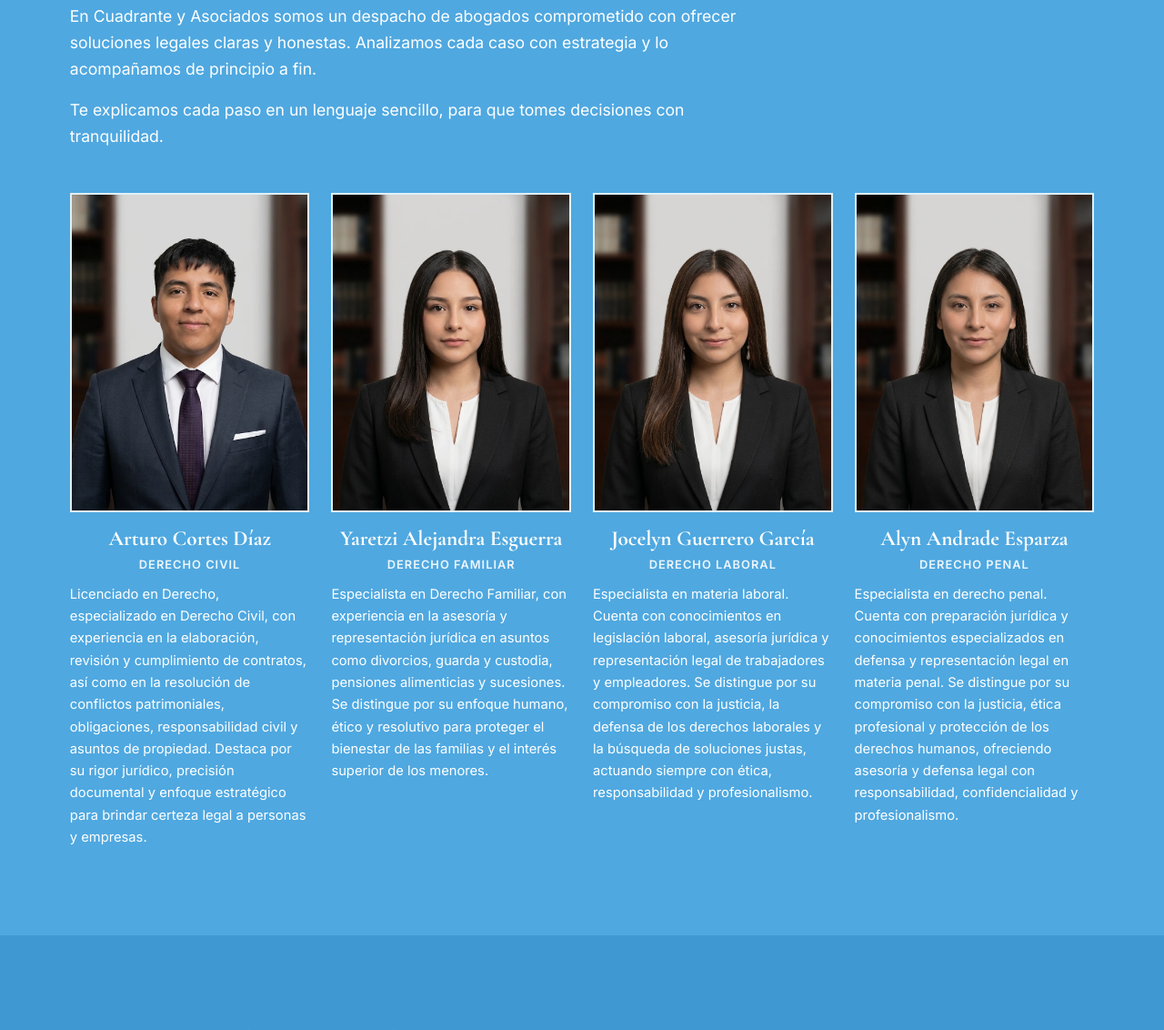
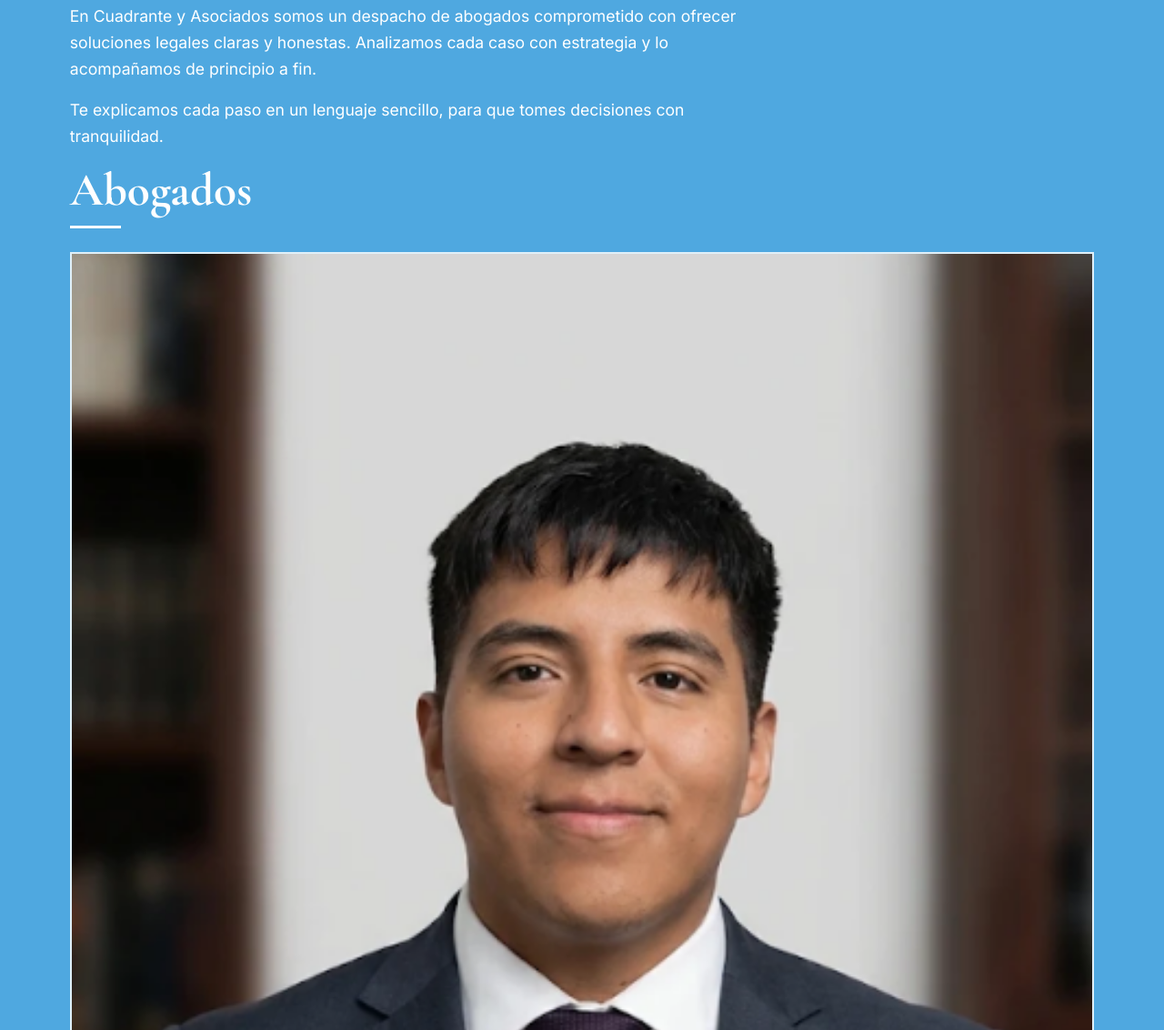
Before and after one commit to eddy3415/derecho, a plain HTML site: page index.html in a window 1280 px wide. Shown: the part 2856-3988 px from the top of the page at 91% size. Drawn offline with nearby package versions, Linux system fonts and the light colour scheme.

Commit message:
Add section for lawyers in index.html

```diff
--- a/index.html
+++ b/index.html
@@ -264,8 +264,8 @@
       <h2>¿Quiénes somos?</h2>
       <p class="intro">En Cuadrante y Asociados somos un despacho de abogados comprometido con ofrecer soluciones legales claras y honestas. Analizamos cada caso con estrategia y lo acompañamos de principio a fin.</p>
       <p class="intro">Te explicamos cada paso en un lenguaje sencillo, para que tomes decisiones con tranquilidad.</p>
-
-      <div class="abogados">
+     <h2>Abogados</h2>
+      <div class="asociados">
         <article class="asociado">
           <div class="asoc-foto"><img src="img/Asociado 1.png" alt="Arturo Cortes Díaz"></div>
           <h3>Arturo Cortes Díaz</h3>
```
